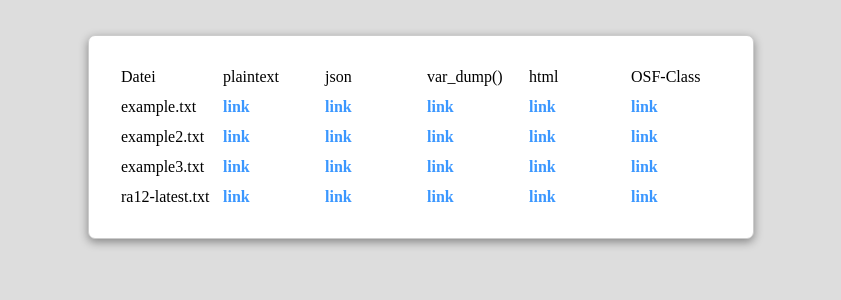
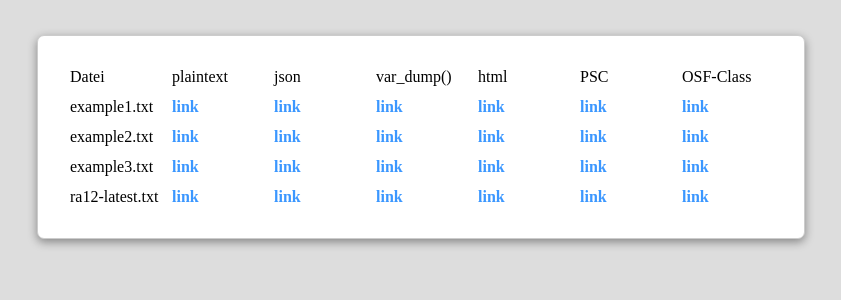
Before and after one commit to shownotes/OpenShownotesFormat, a PHP site: page / in a window 1280 px wide. Shown: the top 300 px of the page, without its empty margins (219-1060 px from the left). Run offline with PHP 8.4, Linux system fonts and the light colour scheme.

Commit message:
now with "Podlove Simple Chapters" export function http://podlove.org/simple-chapters/

```diff
--- a/index.php
+++ b/index.php
@@ -15,7 +15,7 @@ if(!isset($_GET['podcast']))
     $Podcastverzeichnis = './Beispiele/';
     $Podcastliste       = scandir($Podcastverzeichnis);
 
-    echo '<table><tr><td>Datei</td><td>plaintext</td><td>json</td><td>var_dump()</td><td>html</td><td>OSF-Class</td></tr>';
+    echo '<table><tr><td>Datei</td><td>plaintext</td><td>json</td><td>var_dump()</td><td>html</td><td>PSC</td><td>OSF-Class</td></tr>';
     foreach($Podcastliste as $Podcast)
       {
         if(($Podcast != '.')&&($Podcast != '..'))
@@ -26,6 +26,7 @@ if(!isset($_GET['podcast']))
             echo '<td><a href="?podcast='.$Podcastverzeichnis.$Podcast.'&mode=json">link</a></td>';
             echo '<td><a href="?podcast='.$Podcastverzeichnis.$Podcast.'">link</a></td>';
             echo '<td><a href="?podcast='.$Podcastverzeichnis.$Podcast.'&mode=html">link</a></td>';
+            echo '<td><a href="?podcast='.$Podcastverzeichnis.$Podcast.'&mode=psc">link</a></td>';
             echo '<td><a href="?podcast='.$Podcastverzeichnis.$Podcast.'&mode=osfc">link</a></td>';
             echo '</tr>';
           }
@@ -43,7 +44,7 @@ else
 
     if($_GET['mode'] == 'json')
       {
-        echo json_encode($shownotes['export']);
+        echo '<textarea>'.json_encode($shownotes['export']).'</textarea>';
       }
     elseif($_GET['mode'] == 'xml')
       {
@@ -54,13 +55,19 @@ else
       }
     elseif($_GET['mode'] == 'html')
       {
-        echo osf_get_chapter($shownotes['export']);
+        echo osf_get_chapter_html($shownotes['export']);
+      }
+    elseif($_GET['mode'] == 'psc')
+      {
+        echo '<textarea>'.osf_export_psc($shownotes['export']).'</textarea>';
       }
     elseif($_GET['mode'] == 'osfc')
       {
         include "./OpenShownotesClass.php";
         $sn = new Shownotes($content);
+        echo '<textarea>';
         print_r($sn->items);
+        echo '</textarea>';
       }
     else
       {
--- a/style.css
+++ b/style.css
@@ -28,6 +28,11 @@ td {
   min-width: 90px;
 }
 
+textarea{
+  min-height: 500px;
+  width: 99%;
+}
+
 .osf_time {
   font-weight: bolder;
   display: list-item;
```
Also changed, not shown: osfregex.php (+22 -1 lines), Beispiele/example1.txt (renamed from Beispiele/example.txt).
